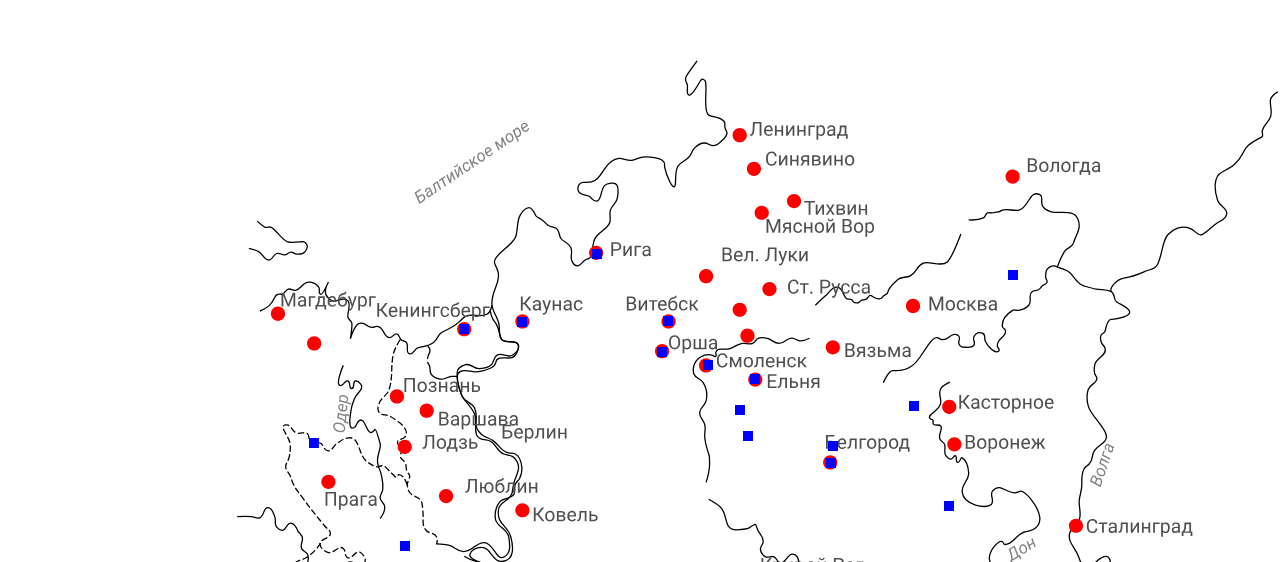
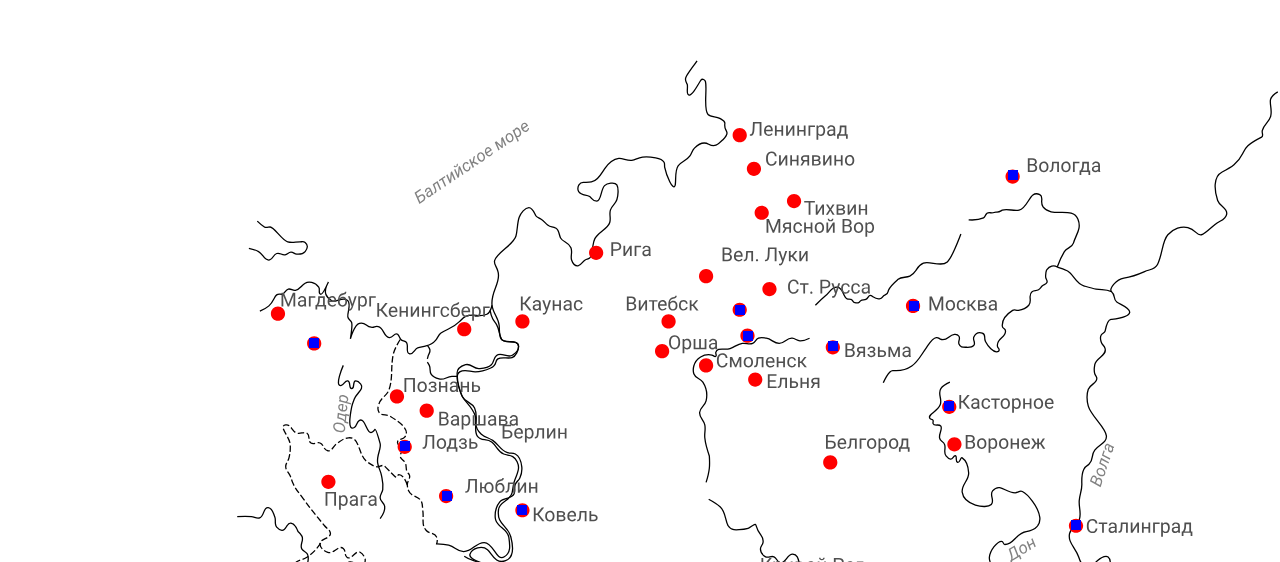
Before and after one commit to vvonderfull/KontureMap, a Vue app: page / in a window 1280 px wide. Shown: the part 238-800 px from the top of the page. Built offline with nearby package versions, Linux system fonts and the light colour scheme.

Commit message:
#igor 14.04.20 tochka 0.5

```diff
--- a/src/components/Map.vue
+++ b/src/components/Map.vue
@@ -1,34 +1,42 @@
 <template>
     <div class="map-background">
-    <img src="../assets/map.svg" />
-    <div class="tomsk"></div>
-    <div class="burgas"></div>
-    <div class="varna"></div>
-    <div class="belgorod"></div>
-    <div class="keninsberg"></div>
-    <div class="kaunas"></div>
-    <div class="vitebsk"></div>
-    <div class="riga"></div>
-    <div class="orsha"></div>
-    <div class="smolensk"></div>
-    <div class="elnya"></div>
-    <div class="asino"></div>
-    <div class="novosibirsk"></div>
-    <div class="yurga"></div>
-    <div class="vologda"></div>
-    <div class="moskva"></div>
-    <div class="vyazma"></div>
-    <div class="white"></div>
-    <div class="duhovshina"></div>
-    <div class="kastornoe"></div>
-    <div class="stalingrad"></div>
-    <div class="zaporoje"></div>
-    <div class="odessa"></div>
-    <div class="odessa-korovel"></div>
-    <div class="korovel"></div>
-    <div class="lubvin"></div>
-    <div class="lodz"></div>
-    <div class="berlin"></div>
+        <img src="../assets/map.svg">
+        <div class="tomsk">
+        </div>
+        <div class="asino">
+        </div>
+        <div class="novosibirsk">
+        </div>
+        <div class="yurga">
+        </div>
+        <div class="vologda">
+        </div>
+        <div class="moskva">
+        </div>
+        <div class="vyazma">
+        </div>
+        <div class="white">
+        </div>
+        <div class="duhovshina">
+        </div>
+        <div class="kastornoe">
+        </div>
+        <div class="stalingrad">
+        </div>
+        <div class="zaporoje">
+        </div>
+        <div class="odessa">
+        </div>
+        <div class="odessa-korovel">
+        </div>
+        <div class="korovel">
+        </div>
+        <div class="lubvin">
+        </div>
+        <div class="lodz">
+        </div>
+        <div class="berlin">
+        </div>
     </div>
 </template>
 
@@ -36,7 +44,7 @@
     export default {
         name: "Map.vue",
         mounted() {
-    console.log(window);
+            console.log(window)
         }
     };
 </script>
@@ -59,87 +67,6 @@ img {
         position: relative;
         bottom: 47.3%;
         left: 79.6%;
-}
-
-.burgas {
-  background-color: blue;
-  width: 10px;
-  height: 10px;
-  position: relative;
-  left: 24.6%;
-  bottom: 6%;
-}
-.varna {
-  background-color: blue;
-  width: 10px;
-  height: 10px;
-  position: relative;
-  left: 25.8%;
-  bottom: 12.1%;
-}
-.belgorod {
-  background-color: blue;
-  width: 10px;
-  height: 10px;
-  position: relative;
-  left: 41.7%;
-  bottom: 38.7%;
-}
-.keninsberg {
-  background-color: blue;
-  width: 10px;
-  height: 10px;
-  position: relative;
-  left: 23.2%;
-  bottom: 52%;
-}
-.kaunas {
-  background-color: blue;
-  width: 10px;
-  height: 10px;
-  position: relative;
-  left: 26.1%;
-  bottom: 53.6%;
-}
-.vitebsk {
-  background-color: blue;
-  width: 10px;
-  height: 10px;
-  position: relative;
-  left: 33.5%;
-  bottom: 54.6%;
-}
-.riga {
-  background-color: blue;
-  width: 10px;
-  height: 10px;
-  position: relative;
-  left: 29.9%;
-  bottom: 61.8%;
-}
-.orsha {
-  background-color: blue;
-  width: 10px;
-  height: 10px;
-  position: relative;
-  left: 33.2%;
-  bottom: 53.6%;
-}
-.smolensk {
-  background-color: blue;
-  width: 10px;
-  height: 10px;
-  position: relative;
-  left: 35.5%;
-  bottom: 53.3%;
-}
-.elnya {
-  background-color: blue;
-  width: 10px;
-  height: 10px;
-  position: relative;
-  left: 37.9%;
-  bottom: 53%;
     }
 
     .asino {
@@ -166,7 +93,7 @@ img {
         height: 10px;
         position: relative;
         bottom: 44.7%;
-  left: 84%;
+        left: 84.0%;
     }
 
     .vologda {
```
Lines whose indentation alone changed are shown as unchanged.
